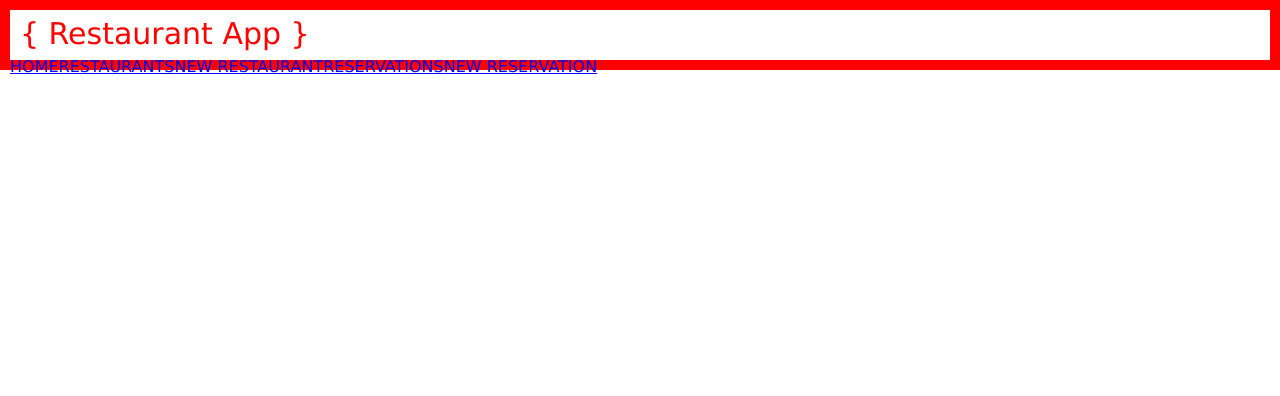
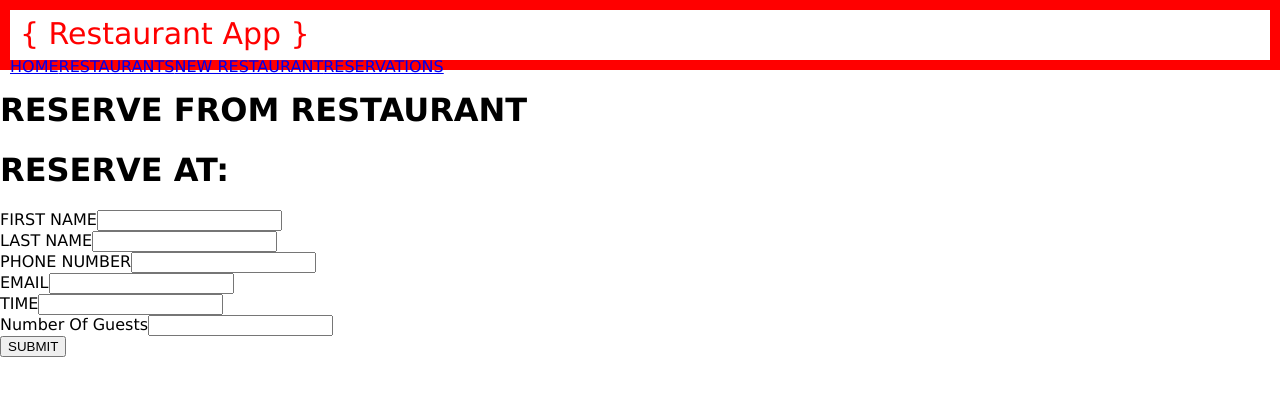
Before and after one commit to namepinglouie/usv-challenge-front-end, a React (Create React App) app: page /reservations/1/new in a window 1280 px wide. Shown: the top 396 px of the page. Built offline with nearby package versions, Linux system fonts and the light colour scheme; no server answers.

Commit message:
feature - create reservation by clicking on restaurant name

```diff
--- a/src/App.js
+++ b/src/App.js
@@ -10,7 +10,9 @@ import New from "./pages/New.js";
 
 import Index2 from "./pages/Index2.js";
 import Show2 from "./pages/Show2.js";
+import Edit2 from "./pages/Edit2.js";
 import New2 from "./pages/New2.js";
+import New2a from "./pages/New2a.js";
 
 export default function App() {
   return(
@@ -27,7 +29,8 @@ export default function App() {
             <Route path = "/reservations" element = {<Index2 />} />
             <Route path = "/reservations/new" element = {<New2 />} />
             <Route path = "/reservations/:id" element = {<Show2 />} />
-
+            <Route path = "/reservations/:id/edit" element = {<Edit2 />} />
+            <Route path = "/reservations/:id/new" element = {<New2a />} />
           </Routes>
         </main>
       </Router>
--- a/src/components/Navbar.js
+++ b/src/components/Navbar.js
@@ -9,7 +9,7 @@ export default function Navbar() {
                 <Link to = "/restaurants">RESTAURANTS</Link>
                 <Link to = "/restaurants/new">NEW RESTAURANT</Link>
                 <Link to = "/reservations">RESERVATIONS</Link>
-                <Link to = "/reservations/new">NEW RESERVATION</Link>
+                {/* <Link to = "/reservations/new">NEW RESERVATION</Link> */}
             </div>
         </nav>
     );
--- /dev/null
+++ b/src/components/ReservationEditForm.js
@@ -0,0 +1,42 @@
+import {useState} from "react";
+import {useNavigate, useParams, Link} from "react-router-dom";
+import axios from "axios";
+
+export default function ReservationEditForm() {
+    let {id} = useParams();
+    const herokuAPI = "https://namepinglouie-takehome-api.herokuapp.com/api";
+    const [updatedReservation, setUpdatedReservation] = useState({
+        time: "",
+        numGuests: ""
+    });
+
+    let {time, numGuests} = updatedReservation;
+
+    const navigate = useNavigate();
+
+    const handleText = (e) => setUpdatedReservation({...updatedReservation, [e.target.id]: e.target.value});
+
+    const handleEdit = (e) => {
+        e.preventDefault();
+        axios.patch(`${herokuAPI}/reservations/${id}`, updatedReservation)
+             .then(res => navigate("/reservations"))
+             .catch(error => console.log(error))
+    };
+
+    return (
+        <div>
+            <form onSubmit={handleEdit}>
+                <label htmlFor="time">TIME</label>
+                <input id = "time" value = {time} type = "text" onChange={handleText} />
+                <br />
+                <label htmlFor="numGuests">NUMBER OF GUESTS</label>
+                <input id = "numGuests" value = {numGuests} type = "text" onChange={handleText} />
+
+                <div>
+                    <Link to = {`/reservations/${id}`}><button>BACK</button></Link>
+                    <button type = "submit">UPDATE</button>
+                </div>
+            </form>
+        </div>
+    )
+};
--- /dev/null
+++ b/src/components/ReserveARestaurant.js
@@ -0,0 +1,66 @@
+import {useEffect, useState} from "react";
+import {useNavigate, useParams, Link} from "react-router-dom";
+import axios from "axios";
+
+export default function ReserveARestaurant() {
+    let {id} = useParams();
+    const herokuAPI = "https://namepinglouie-takehome-api.herokuapp.com/api";
+    const [restaurantInfo, setRestaurantInfo] = useState([]);
+    const [reserveRestaurant, setReserveRestaurant] = useState({
+        firstName: "",
+        lastName: "",
+        phoneNumber: "",
+        email: "",
+        time: "",
+        numGuests: "",
+        restaurantId: id,
+    });
+
+    let {firstName, lastName, phoneNumber, email, time, numGuests, restaurantId} = reserveRestaurant;
+    let {name} = restaurantInfo;
+
+    const navigate = useNavigate();
+
+    const handleText = (e) => setReserveRestaurant({...reserveRestaurant, [e.target.id]: e.target.value});
+
+    useEffect(() => {
+        axios.get(`${herokuAPI}/restaurants/${id}`)
+             .then(res => setRestaurantInfo(res.data))
+             .catch(error => console.log(error))
+    });
+
+    const handleSubmit = (e) => {
+        e.preventDefault();
+        axios.post(`${herokuAPI}/reservations`, reserveRestaurant)
+             .then(res => navigate("/restaurants"))
+             .catch(error => console.log(error))
+    };
+
+    return (
+        <div>
+            <h1>RESERVE AT: {name}</h1>
+            <form onSubmit={handleSubmit}>
+            <label htmlFor="firstName">FIRST NAME</label>
+                <input id = "firstName" value = {firstName} type = "text" onChange = {handleText} />
+                <br />
+                <label htmlFor="lastName">LAST NAME</label>
+                <input id = "lastName" value = {lastName} type = "text" onChange = {handleText} />
+                <br />
+                <label htmlFor="phoneNumber">PHONE NUMBER</label>
+                <input id = "phoneNumber" value = {phoneNumber} type = "text" onChange = {handleText} />
+                <br />
+                <label htmlFor="email">EMAIL</label>
+                <input id = "email" value = {email} type = "text" onChange = {handleText} />
+                <br />
+                <label htmlFor="time">TIME</label>
+                <input id = "time" value = {time} type = "text" onChange = {handleText} />
+                <br />
+                <label htmlFor="numGuests">Number Of Guests</label>
+                <input id = "numGuests" value = {numGuests} type = "text" onChange = {handleText} />
+
+                <div><button type="submit">SUBMIT</button></div>
+            </form>
+        </div>
+    )
+
+};
--- a/src/components/RestaurantDetails.js
+++ b/src/components/RestaurantDetails.js
@@ -38,6 +38,7 @@ export default function RestaurantDetails() {
             <div>
                 <Link to = {"/restaurants"}><button>BACK</button></Link>
                 <Link to = {`/restaurants/${id}/edit`}><button>EDIT</button></Link>
+                <Link to = {`/reservations/${id}/new`}><button>MAKE NEW RESERVATION</button></Link>
                 <button onClick = {handleDelete}>DELETE</button>
             </div>
         </div>
--- a/src/components/RestaurantEditForm.js
+++ b/src/components/RestaurantEditForm.js
@@ -1,4 +1,4 @@
-import {useState, useEffect} from "react";
+import {useState} from "react";
 import {useNavigate, useParams, Link} from "react-router-dom";
 import axios from "axios";
 
@@ -34,7 +34,7 @@ export default function RestaurantEditForm() {
 
                 <div>
                     <Link to = {`/restaurants/${id}`}><button>BACK</button></Link>
-                    <button type="submit">UPDATE</button>
+                    <button type = "submit">UPDATE</button>
                 </div>
             </form>
         </div>
--- /dev/null
+++ b/src/pages/Edit2.js
@@ -0,0 +1,10 @@
+import ReservationEditForm from "../components/ReservationEditForm.js";
+
+export default function Edit2() {
+    return (
+        <div>
+            <h1>EDIT RESERVATION</h1>
+            <ReservationEditForm />
+        </div>
+    )
+};
--- /dev/null
+++ b/src/pages/New2a.js
@@ -0,0 +1,10 @@
+import ReserveARestaurant from "../components/ReserveARestaurant.js";
+
+export default function New2a() {
+    return (
+        <div>
+            <h1>RESERVE FROM RESTAURANT</h1>
+            <ReserveARestaurant />
+        </div>
+    )
+};
```
